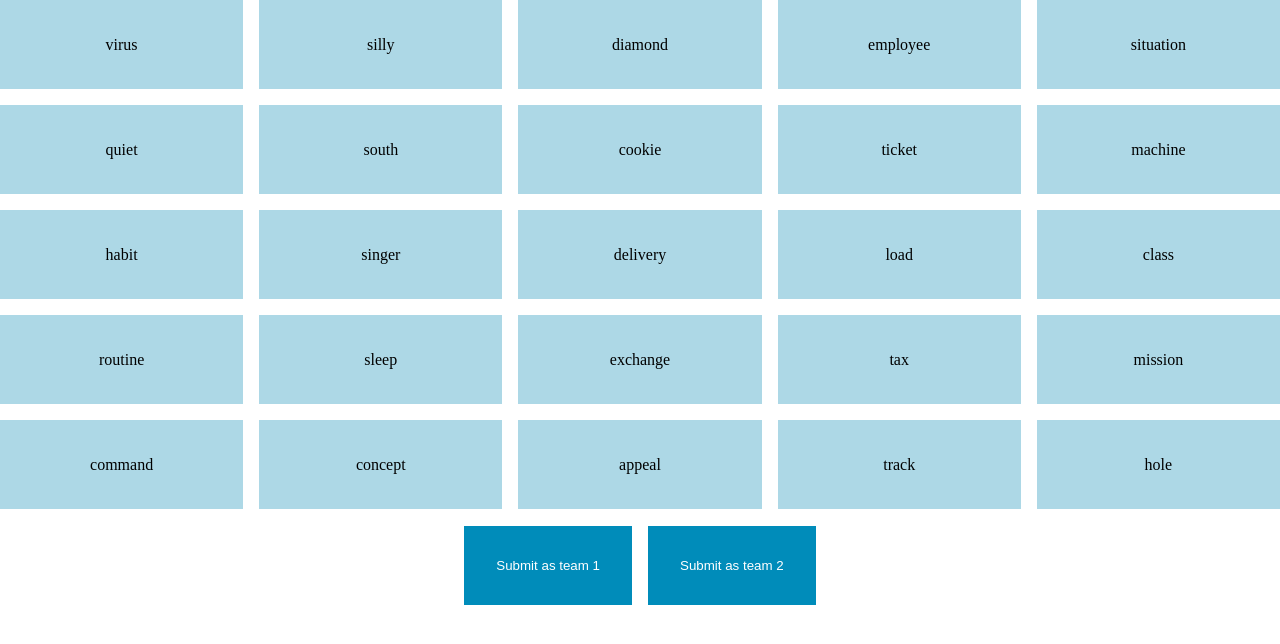
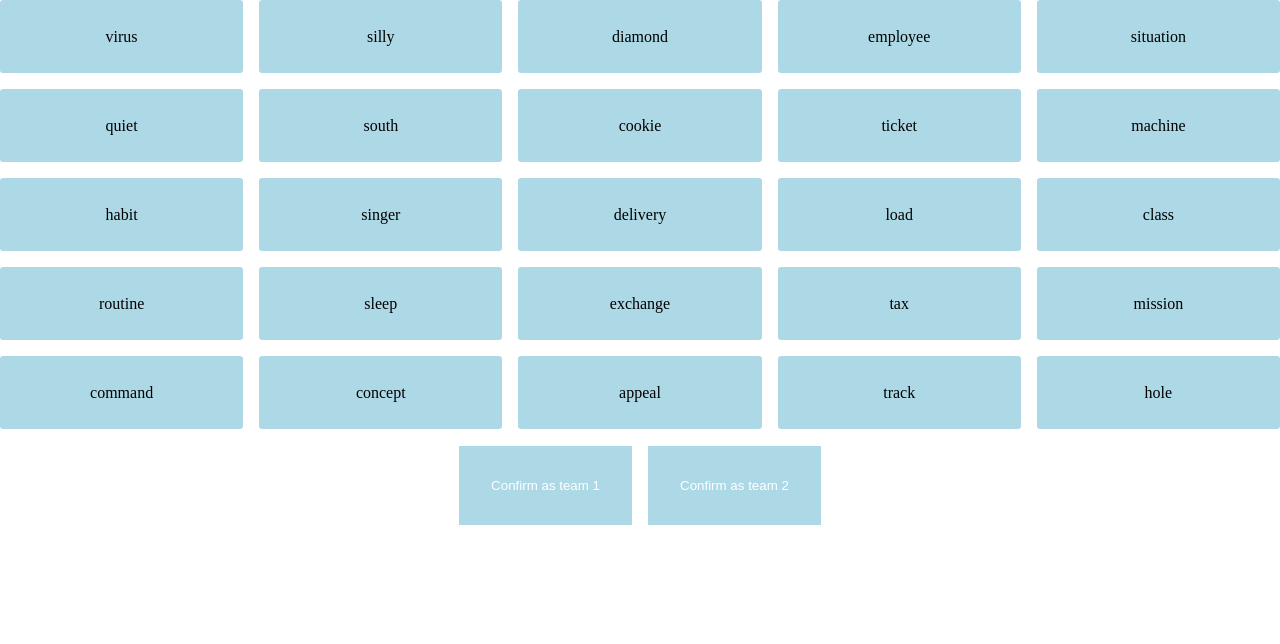
Before and after one commit to Brampage/codenames, an Angular app: page / in a window 1280 px wide. Shown: the top 644 px of the page. Built offline with nearby package versions, Linux system fonts and the light colour scheme.

Commit message:
submit buttons

```diff
--- a/src/app/feature-modules/agent-board/agent-board.component.html
+++ b/src/app/feature-modules/agent-board/agent-board.component.html
@@ -11,7 +11,11 @@
     </ng-container>
   </div>
   <div class="submit">
-    <button (click)="onSubmit()">Submit as team 1</button>
-    <button (click)="onSubmit()">Submit as team 2</button>
+    <button [disabled]="isSubmitDisabled" (click)="onSubmitTeam1()">
+      Confirm as team 1
+    </button>
+    <button [disabled]="isSubmitDisabled" (click)="onSubmitTeam2()">
+      Confirm as team 2
+    </button>
   </div>
 </div>
--- a/src/app/feature-modules/agent-board/agent-board.component.scss
+++ b/src/app/feature-modules/agent-board/agent-board.component.scss
@@ -18,10 +18,10 @@
       display: flex;
       justify-content: center;
       align-items: center;
-      padding: 1rem;
       background-color: lightblue;
       color: black;
       cursor: pointer;
+      border-radius: 0.2rem;
     }
 
     .card--selected {
@@ -43,6 +43,11 @@
       text-decoration: none;
       display: inline-block;
       cursor: pointer;
+
+      &[disabled] {
+        background-color: lightblue;
+        cursor: default;
+      }
     }
 
     button:not(:last-child) {
--- a/src/app/feature-modules/agent-board/agent-board.component.ts
+++ b/src/app/feature-modules/agent-board/agent-board.component.ts
@@ -20,6 +20,10 @@ export class AgentBoardComponent implements OnInit, OnDestroy {
   dictionary: string[] = [];
   subscriptions = new Subject();
 
+  get isSubmitDisabled(): boolean {
+    return this.words.findIndex((x) => x.isSelected) === -1;
+  }
+
   constructor(private wordsService: WordsService) {}
 
   ngOnInit(): void {
@@ -39,7 +43,17 @@ export class AgentBoardComponent implements OnInit, OnDestroy {
     this.words[index].isSelected = !this.words[index].isSelected;
   }
 
-  onSubmit(): void {
-    console.log('submit', this.words.filter(word => word.isSelected));
+  onSubmitTeam1(): void {
+    console.log(
+      'submit team 1',
+      this.words.filter((word) => word.isSelected)
+    );
+  }
+
+  onSubmitTeam2(): void {
+    console.log(
+      'submit team 2',
+      this.words.filter((word) => word.isSelected)
+    );
   }
 }
```
